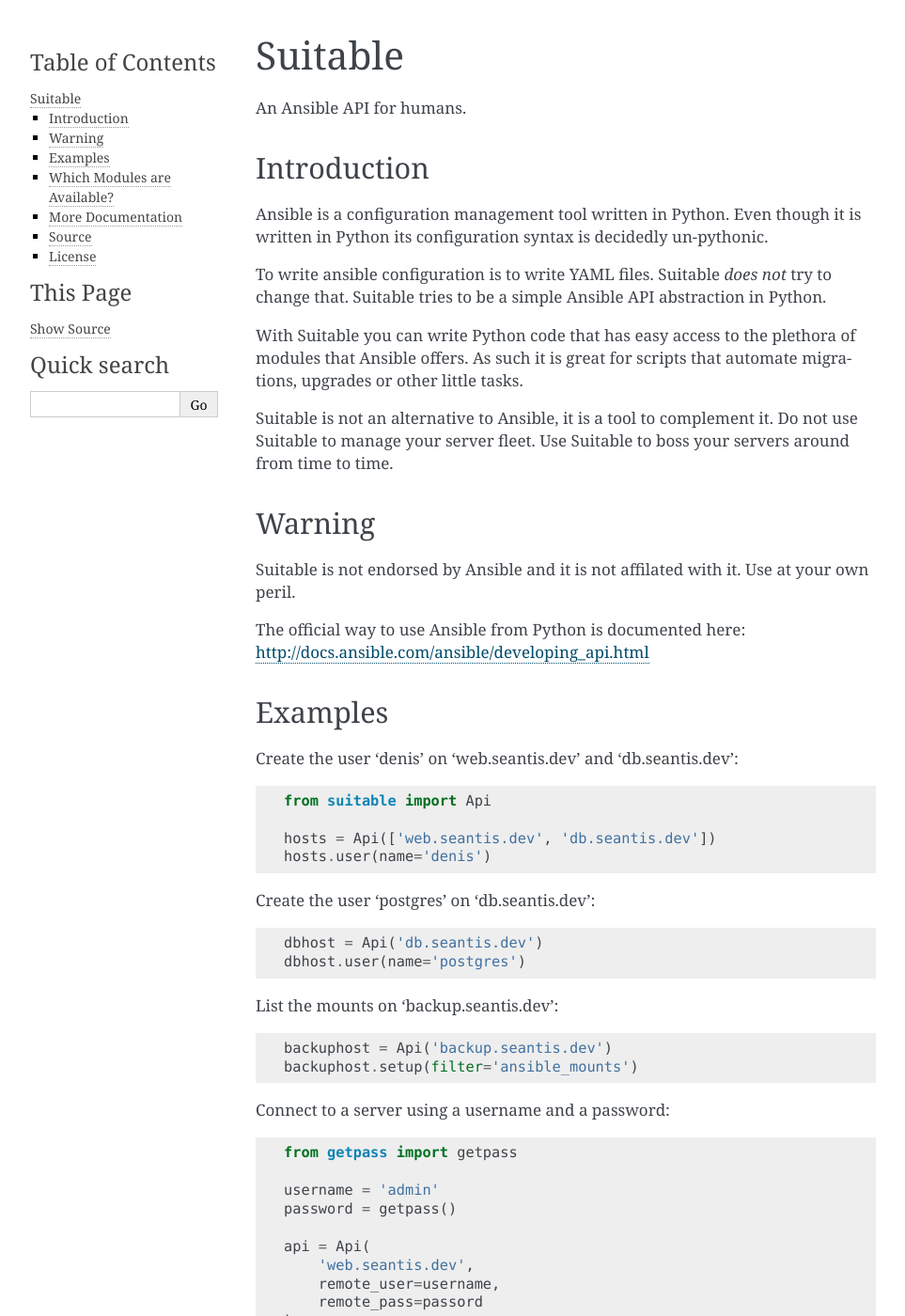
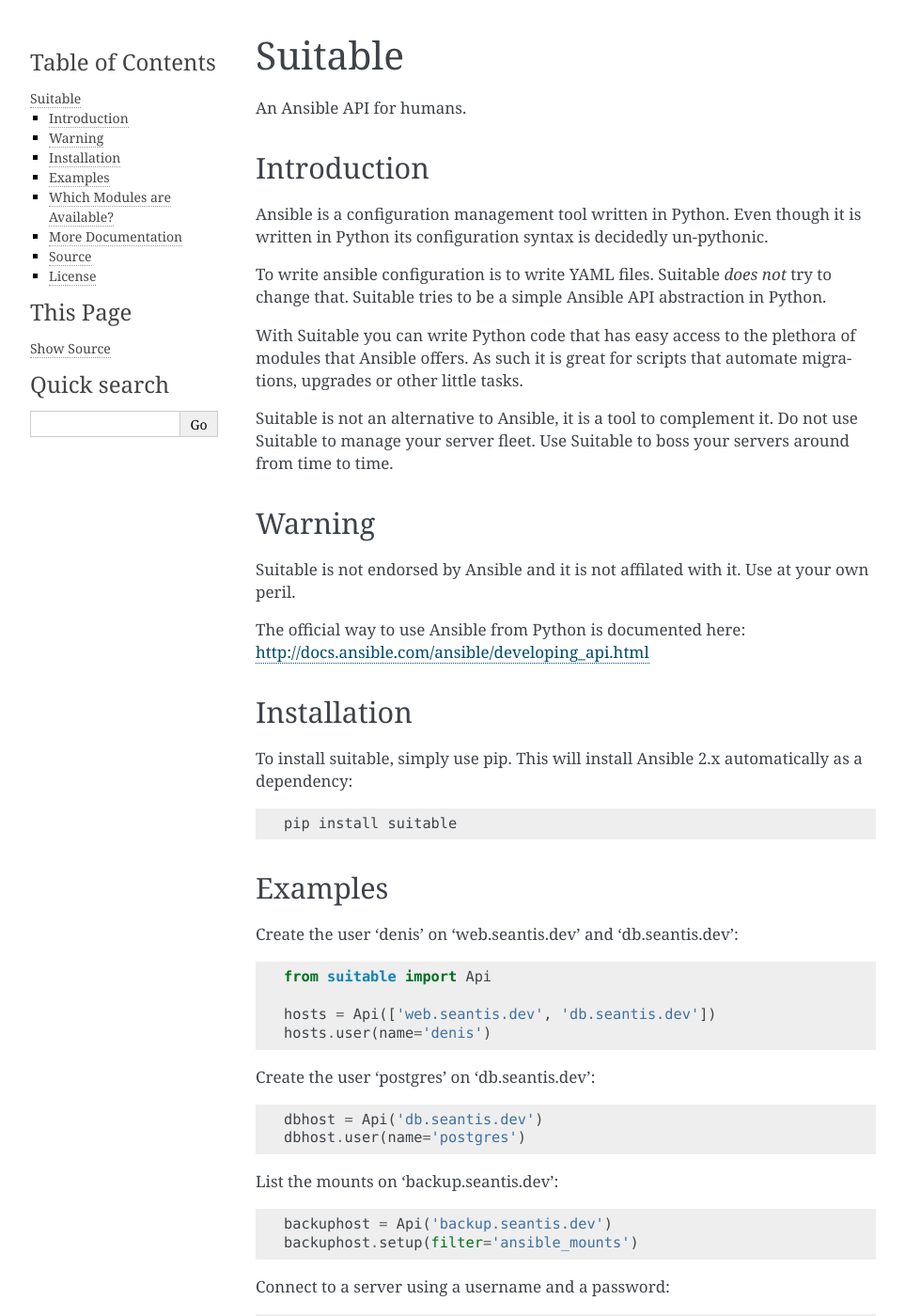
Before and after one commit to seantis/suitable, a Sphinx documentation site: the page built from docs/source/index.rst, in a window 1280 px wide and 1400 px high. Shown: the whole window at 94% size, without its empty margins (148-1111 px from the left). Built offline with Sphinx 7.4.7, drawn with Linux system fonts in a browser that asks for light colours.

Commit message:
Document installation

```diff
--- a/docs/source/index.rst
+++ b/docs/source/index.rst
@@ -29,6 +29,14 @@
 
 The official way to use Ansible from Python is documented here:
 `<http://docs.ansible.com/ansible/developing_api.html>`_
+
+Installation
+------------
+
+To install suitable, simply use pip. This will install Ansible 2.x
+automatically as a dependency::
+
+    pip install suitable
 
 Examples
 --------
```
